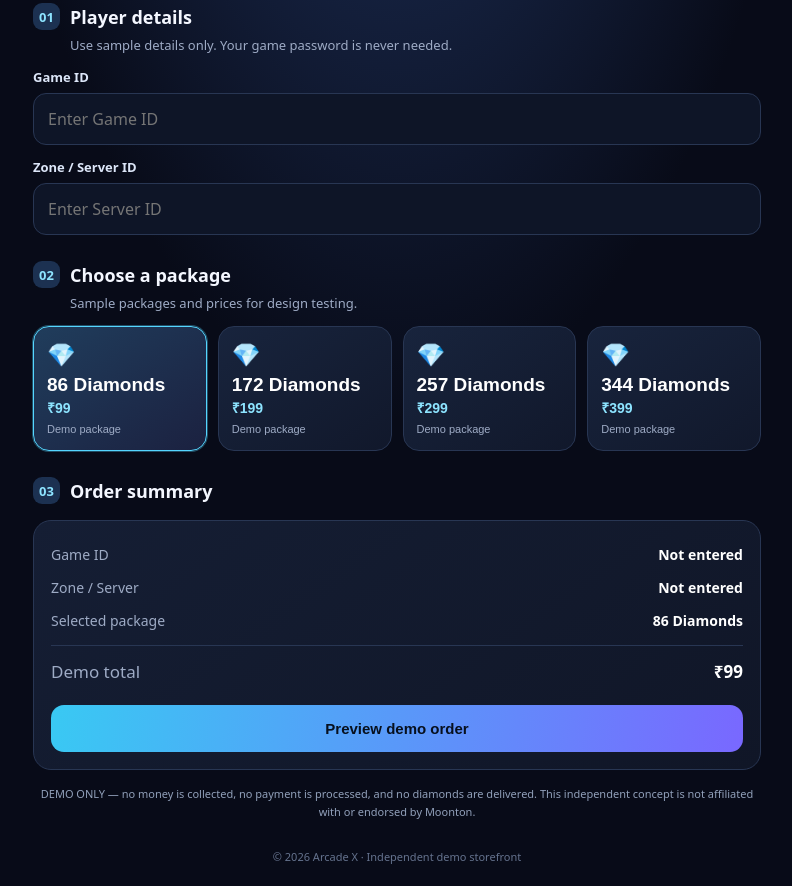
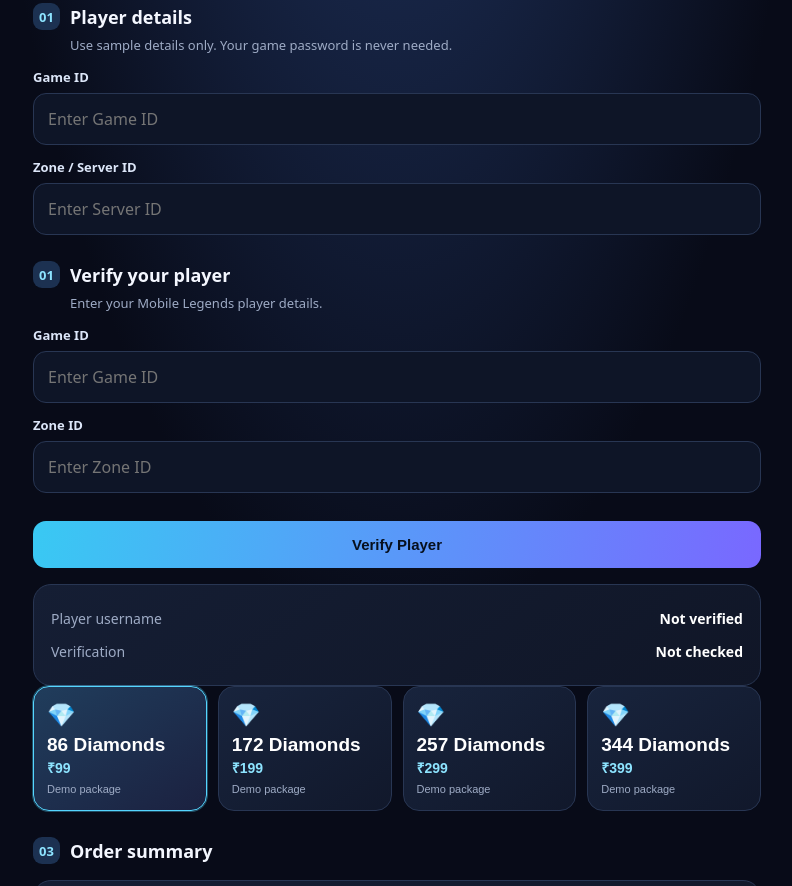
Before and after one commit to benjami-oss/Arcadex, a plain HTML site: page index.html in a window 1280 px wide. Shown: the part 415-1301 px from the top of the page, without its empty margins (243-1035 px from the left). Drawn offline with Linux system fonts and the light colour scheme.

Commit message:
Update index.html

```diff
--- a/index.html
+++ b/index.html
@@ -120,8 +120,50 @@ header { display:flex;align-items:center;justify-content:space-between;margin:4p
 </section>
 
 <section class="section">
-  <div class="heading"><span class="number">02</span><h2>Choose a package</h2></div>
-  <p class="sub">Sample packages and prices for design testing.</p>
+  <div class="heading">
+    <span class="number">01</span>
+    <h2>Verify your player</h2>
+  </div>
+
+  <p class="sub">
+    Enter your Mobile Legends player details.
+  </p>
+
+  <div class="field">
+    <label for="gameid">Game ID</label>
+    <input
+      id="gameid"
+      inputmode="numeric"
+      maxlength="20"
+      placeholder="Enter Game ID">
+  </div>
+
+  <div class="field">
+    <label for="serverid">Zone ID</label>
+    <input
+      id="serverid"
+      inputmode="numeric"
+      maxlength="8"
+      placeholder="Enter Zone ID">
+  </div>
+
+  <button class="primary" id="verifyPlayer" type="button">
+    Verify Player
+  </button>
+
+  <div class="result" id="playerResult" role="status"></div>
+
+  <div class="summary">
+    <div class="sumrow">
+      <span>Player username</span>
+      <strong id="playerName">Not verified</strong>
+    </div>
+    <div class="sumrow">
+      <span>Verification</span>
+      <strong id="playerStatus">Not checked</strong>
+    </div>
+  </div>
+</section>
 
   <div class="grid">
     <button class="pack selected" type="button" data-diamonds="86" data-price="99">
```
